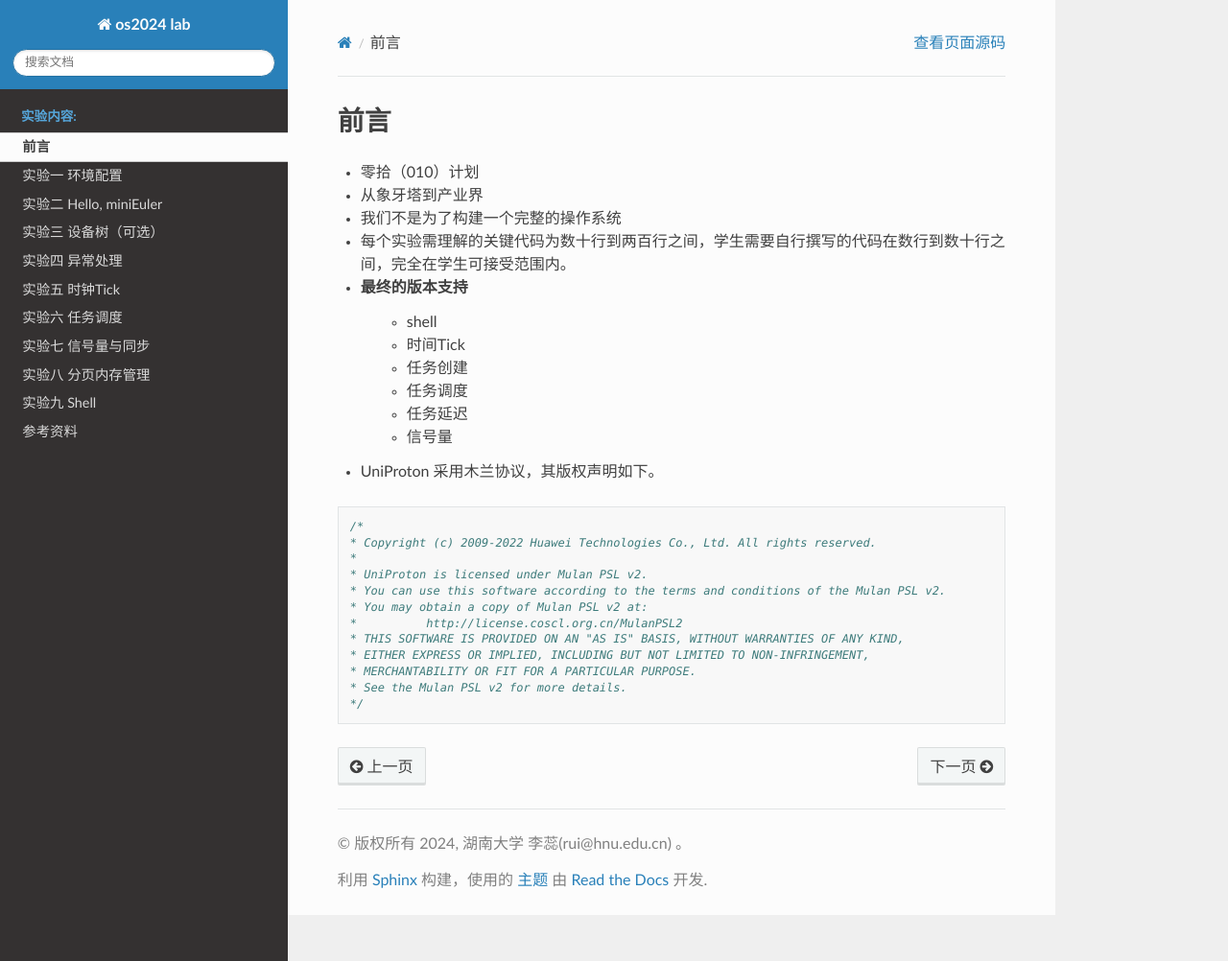
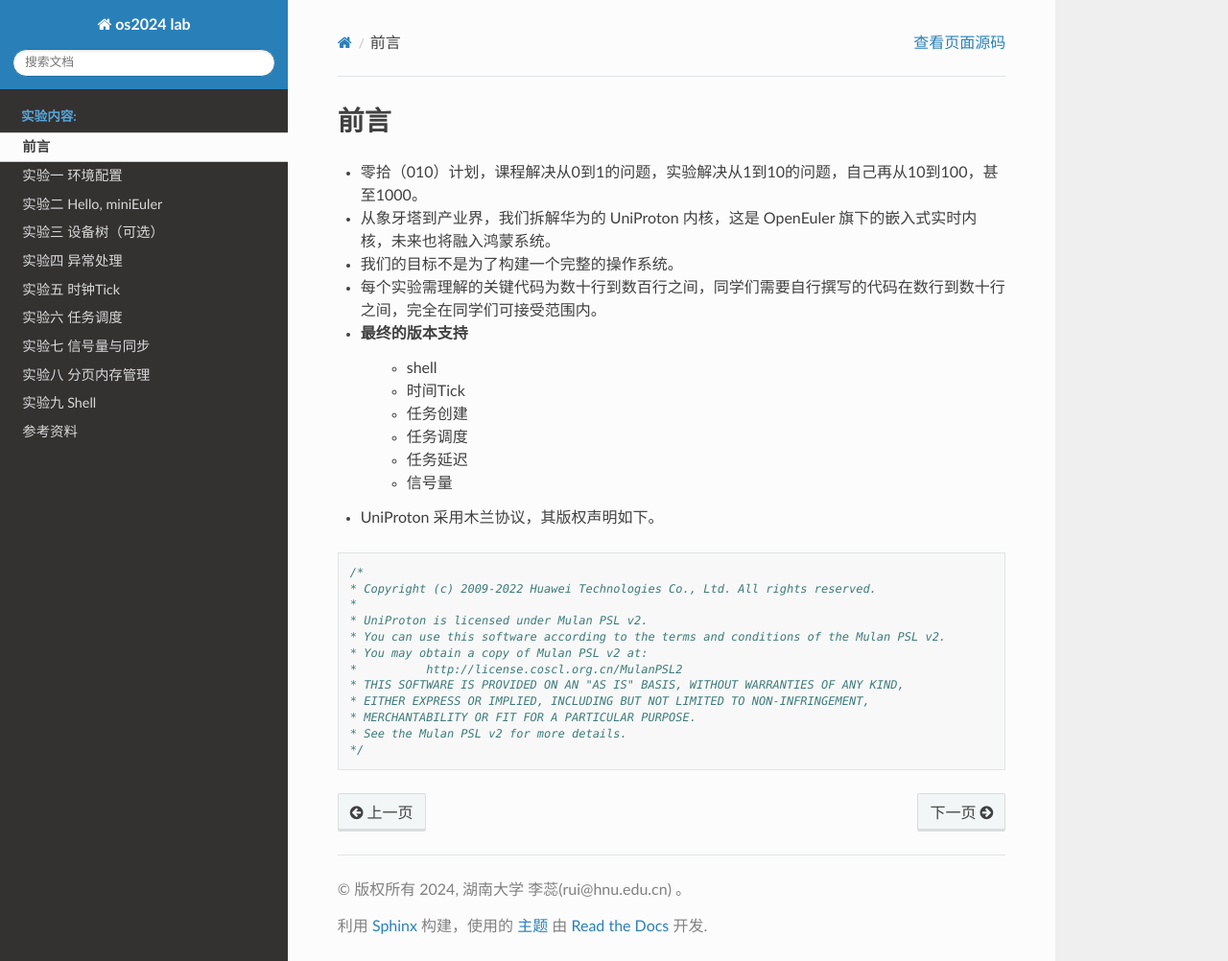
Before and after one commit to ruiatgithub/os2024, a Sphinx documentation site: the page built from source/intro/index.rst, in a window 1280 px wide and 1002 px high. Shown: the whole window at 96% size. Built offline with Sphinx 7.4.7 and the Read the Docs theme 2.0.0, drawn with Linux system fonts in a browser that asks for light colours; pages that are not in the unit, such as notebooks, are missing from menus.

Commit message:
Initial commit

```diff
--- a/source/intro/index.rst
+++ b/source/intro/index.rst
@@ -1,10 +1,10 @@
 前言
 =====================
 
-- 零拾（010）计划
-- 从象牙塔到产业界
-- 我们不是为了构建一个完整的操作系统
-- 每个实验需理解的关键代码为数十行到两百行之间，学生需要自行撰写的代码在数行到数十行之间，完全在学生可接受范围内。
+- 零拾（010）计划，课程解决从0到1的问题，实验解决从1到10的问题，自己再从10到100，甚至1000。
+- 从象牙塔到产业界，我们拆解华为的 UniProton 内核，这是 OpenEuler 旗下的嵌入式实时内核，未来也将融入鸿蒙系统。
+- 我们的目标不是为了构建一个完整的操作系统。
+- 每个实验需理解的关键代码为数十行到数百行之间，同学们需要自行撰写的代码在数行到数十行之间，完全在同学们可接受范围内。
 - 最终的版本支持
     - shell
     - 时间Tick
--- a/source/lab9/index.rst
+++ b/source/lab9/index.rst
@@ -288,4 +288,4 @@ lab9 作业
 作业1
 ^^^^^^^^^^^^^^^^^^^^^^^^^^
 
-。
+实现一条有用的 shell 指令。
```
